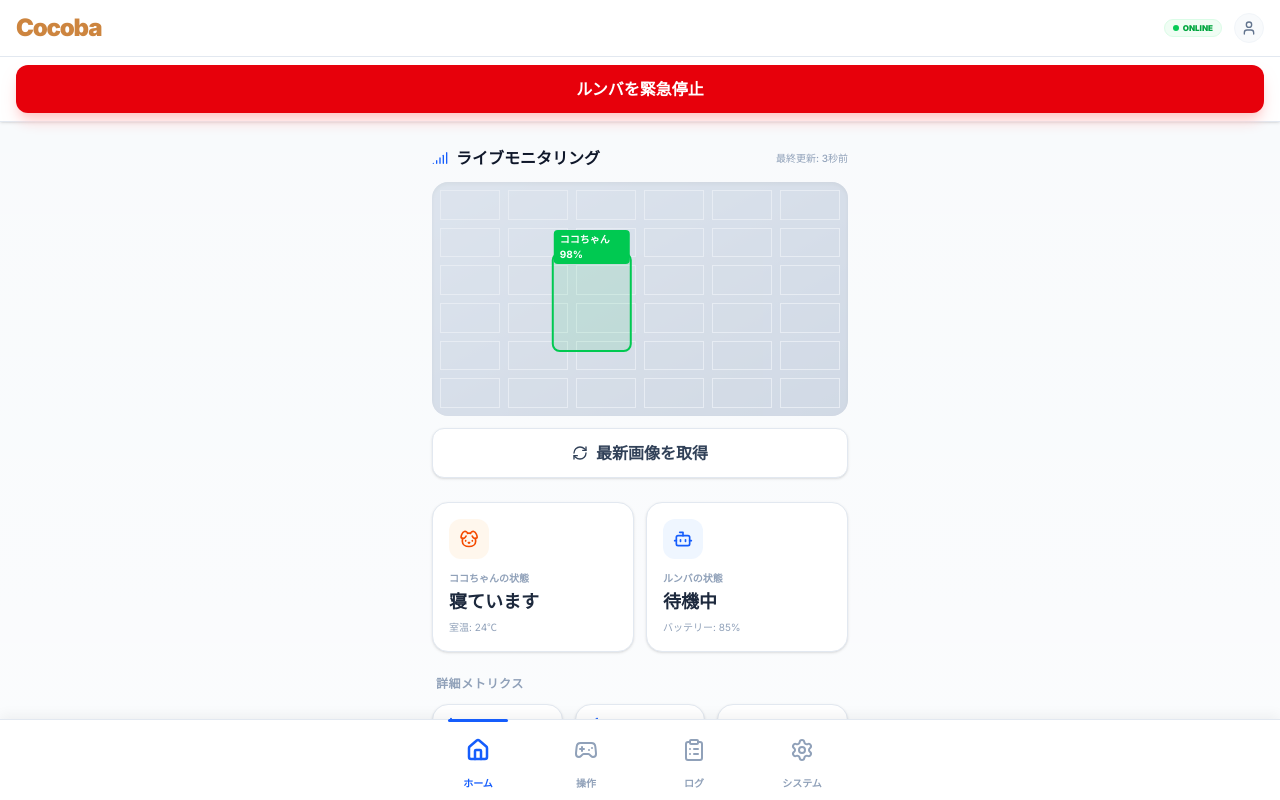
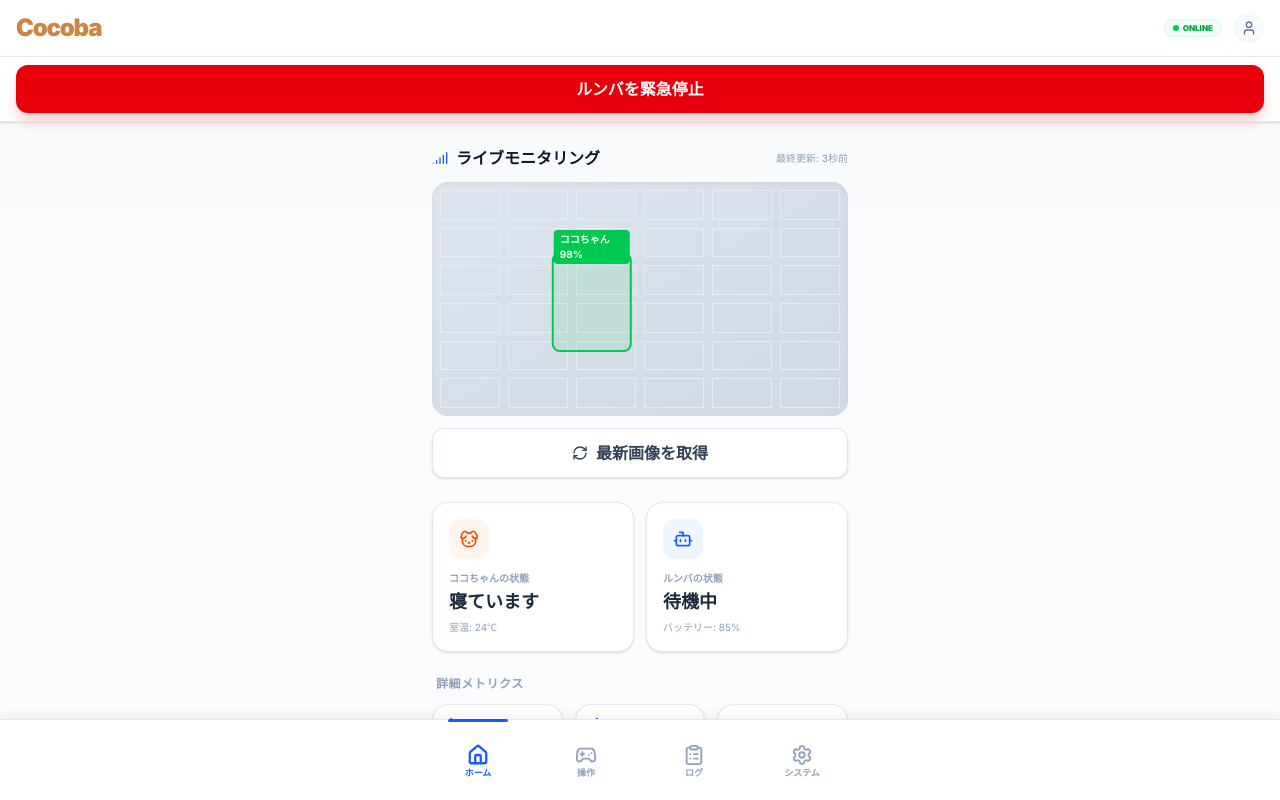
Before and after one commit to torakiti-1128/cocoba, a Next.js app in the folder src/frontend/: page / in a window 1280 px wide. Shown: the top 800 px of the page. Built offline with nearby package versions, Linux system fonts and the light colour scheme.

Commit message:
fix(frontend): 下部ナビゲーションのアイコンに文字を近づけるよう調整

```diff
--- a/src/frontend/src/components/layout/LayoutWrapper.tsx
+++ b/src/frontend/src/components/layout/LayoutWrapper.tsx
@@ -96,13 +96,13 @@ export default function LayoutWrapper({ children }: { children: React.ReactNode
 
 function NavItem({ href, icon, label, active }: { href: string, icon: React.ReactElement, label: string, active: boolean }) {
   return (
-    <Link href={href} className="flex flex-col items-center justify-center gap-1.5 w-1/4 h-full relative group">
-      <div className={`p-2 rounded-xl transition-all duration-300 ${
+    <Link href={href} className="flex flex-col items-center justify-center gap-0 w-1/4 h-full relative group">
+      <div className={`p-1 rounded-xl transition-all duration-300 ${
         active ? "text-blue-600" : "text-slate-400 group-hover:text-slate-600"
       }`}>
-        {React.cloneElement(icon as React.ReactElement<{ size?: number; strokeWidth?: number }>, { size: 24, strokeWidth: active ? 2.5 : 2 })}
+        {React.cloneElement(icon, { size: 22, strokeWidth: active ? 2.5 : 2 })}
       </div>
-      <span className={`text-[10px] font-bold transition-all duration-300 ${
+      <span className={`text-[9px] font-black transition-all duration-300 -mt-1 ${
         active ? "text-blue-600" : "text-slate-400 group-hover:text-slate-600"
       }`}>
         {label}
```
